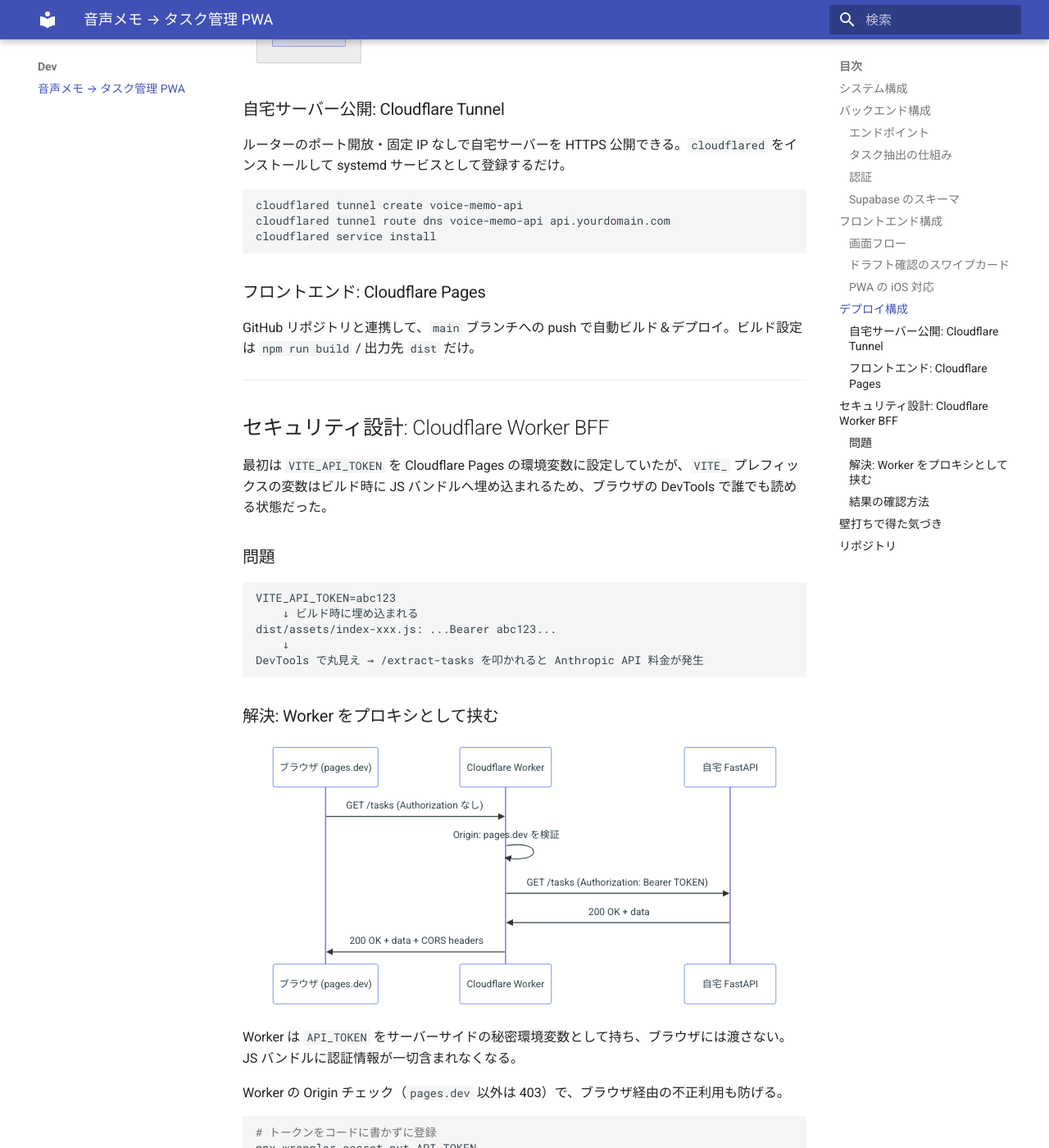
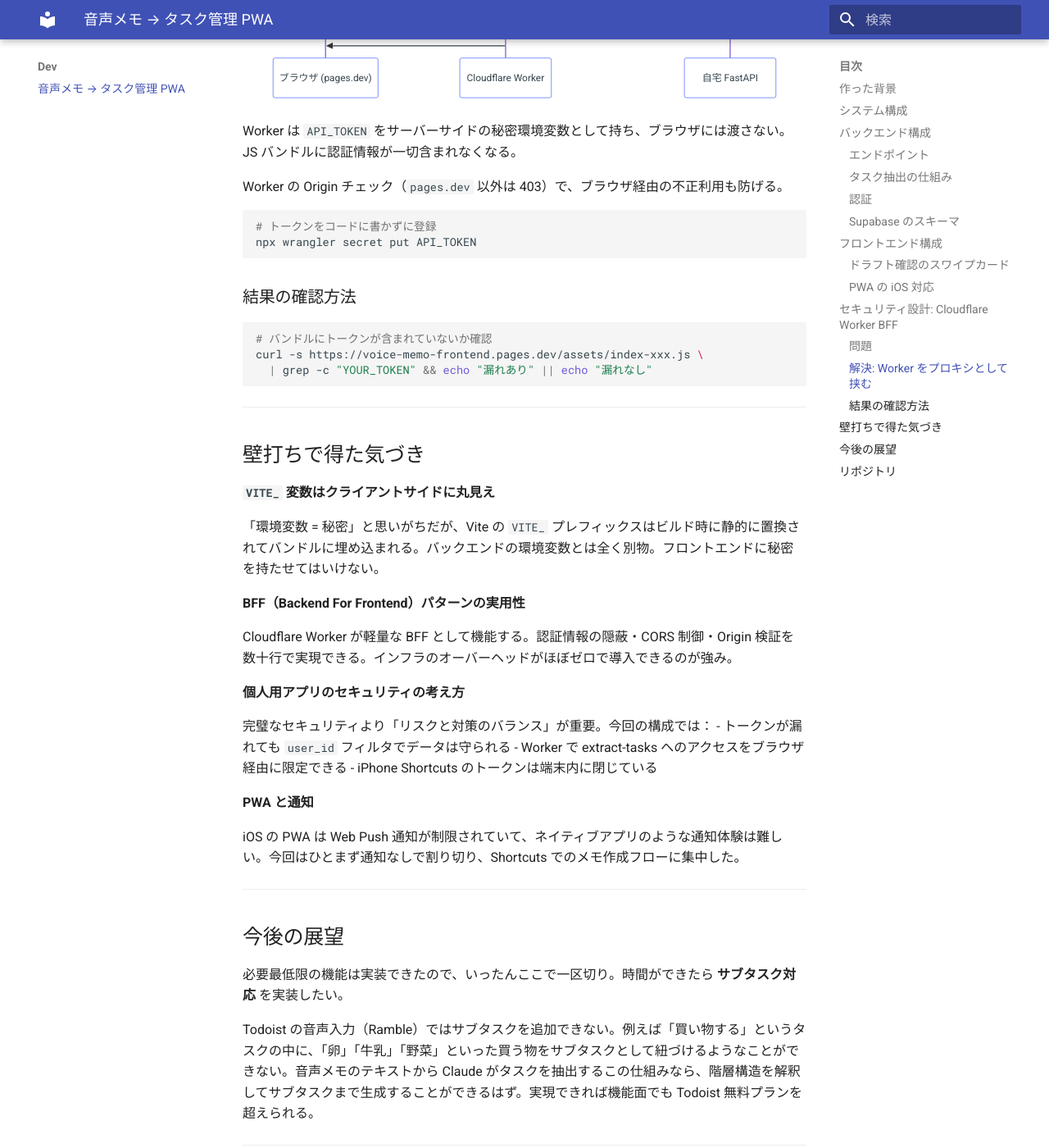
Before and after one commit to rockyh0825/study-notes, an MkDocs documentation site: the page built from docs/dev/voice-memo-pwa.md, in a window 1280 px wide and 1400 px high, scrolled down 4468 px. Shown: the whole window at 82% size. Built offline with MkDocs 1.6.1 and Material for MkDocs 9.7.7, drawn with Linux system fonts in a browser that asks for light colours; some of the changed text lies outside the part shown.

Commit message:
refine voice-memo-pwa.md: add background, future prospects, remove unnecessary sections
Co-Authored-By: Claude Sonnet 4.6 <noreply@anthropic.com>

````diff
--- a/docs/dev/voice-memo-pwa.md
+++ b/docs/dev/voice-memo-pwa.md
@@ -1,6 +1,16 @@
 # 音声メモ → タスク管理 PWA を作った
 
 音声メモの書き起こしから Claude AI でタスクを自動抽出し、スマホのホーム画面から使える PWA として仕上げるまでの記録。FastAPI + React + Cloudflare の構成でゼロから作った。
+
+---
+
+## 作った背景
+
+iPhone 17 に買い替えたことで **アクションボタン** が使えるようになった。「家でふと思ったことをアクションボタン長押しで音声入力してタスクに残せたら便利」と考え、まず Todoist の音声入力機能（Ramble）を試してみた。
+
+しかし、**無料プランでは月 10 回までしか使えない**制限がある。Pro プランにすれば無制限になるが、料金は **月払い $7/月、年払いでも $5/月（年額 $60）**（2025年12月の値上げ後）。音声入力のためだけにこれを払うのは割高に感じた。
+
+そもそも音声メモをそこまで高頻度で使うかというと、そうでもない。それなら **自分で作ってしまえばいい** という発想に至った。
 
 ---
 
@@ -96,30 +106,6 @@ create table tasks (
 
 **Vite + React + TypeScript + Tailwind CSS v4** の構成。react-swipeable でスワイプジェスチャーを実装し、vite-plugin-pwa で PWA 化した。
 
-### 画面フロー
-
-```mermaid
-flowchart TD
-    A[アプリ起動] --> B{draft タスクあり？}
-    B -->|あり| C[ドラフト確認画面]
-    B -->|なし| D[タスク一覧画面]
-
-    C -->|右スワイプ / 承認ボタン| E[status: todo に変更]
-    C -->|左スワイプ / 削除ボタン| F[DELETE]
-    C -->|編集ボタン| G[編集モーダル]
-    C -->|全件処理| D
-
-    D -->|🎤 FAB タップ| H[音声入力画面]
-    D -->|タスクをタップ| G
-    D -->|左スワイプ| F
-
-    H -->|マイク録音| I[Web Speech API で文字起こし]
-    H -->|テキスト入力| J[テキストエリア]
-    I --> K[POST /extract-tasks]
-    J --> K
-    K --> C
-```
-
 ### ドラフト確認のスワイプカード
 
 音声メモから抽出されたタスクは `draft` 状態で溜まる。アプリ起動時に draft があれば確認画面を先出しして、1件ずつカード形式でレビューさせる設計にした。
@@ -141,41 +127,6 @@ Safari から「ホーム画面に追加」するだけでネイティブアプ
 ```
 
 `viewport-fit=cover` + `env(safe-area-inset-*)` で Dynamic Island / ノッチ対応も入れた。
-
----
-
-## デプロイ構成
-
-```mermaid
-graph LR
-    subgraph ローカル開発
-        Dev[localhost:5173] -->|VITE_API_TOKEN| Local[localhost:8000]
-    end
-
-    subgraph 本番
-        Browser[voice-memo-frontend<br/>.pages.dev] -->|トークンなし| W[Cloudflare Worker]
-        W -->|Bearer Token<br/>サーバーサイドで付与| T[Cloudflare Tunnel]
-        T --> Prod[自宅 FastAPI]
-    end
-
-    subgraph iPhoneショートカット
-        SC[Shortcuts] -->|Bearer Token| T
-    end
-```
-
-### 自宅サーバー公開: Cloudflare Tunnel
-
-ルーターのポート開放・固定 IP なしで自宅サーバーを HTTPS 公開できる。`cloudflared` をインストールして systemd サービスとして登録するだけ。
-
-```bash
-cloudflared tunnel create voice-memo-api
-cloudflared tunnel route dns voice-memo-api api.yourdomain.com
-cloudflared service install
-```
-
-### フロントエンド: Cloudflare Pages
-
-GitHub リポジトリと連携して、`main` ブランチへの push で自動ビルド＆デプロイ。ビルド設定は `npm run build` / 出力先 `dist` だけ。
 
 ---
 
@@ -250,6 +201,14 @@ iOS の PWA は Web Push 通知が制限されていて、ネイティブアプ
 
 ---
 
+## 今後の展望
+
+必要最低限の機能は実装できたので、いったんここで一区切り。時間ができたら **サブタスク対応** を実装したい。
+
+Todoist の音声入力（Ramble）ではサブタスクを追加できない。例えば「買い物する」というタスクの中に、「卵」「牛乳」「野菜」といった買う物をサブタスクとして紐づけるようなことができない。音声メモのテキストから Claude がタスクを抽出するこの仕組みなら、階層構造を解釈してサブタスクまで生成することができるはず。実現できれば機能面でも Todoist 無料プランを超えられる。
+
+---
+
 ## リポジトリ
 
 | リポジトリ | 内容 |
````
